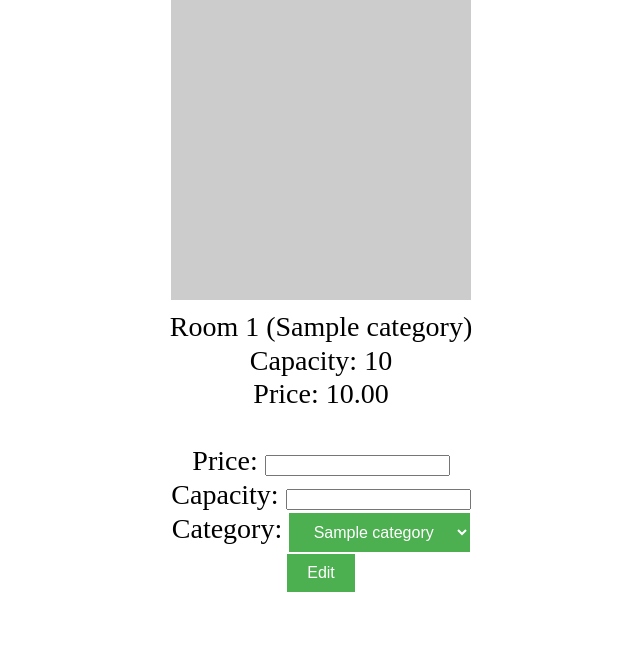
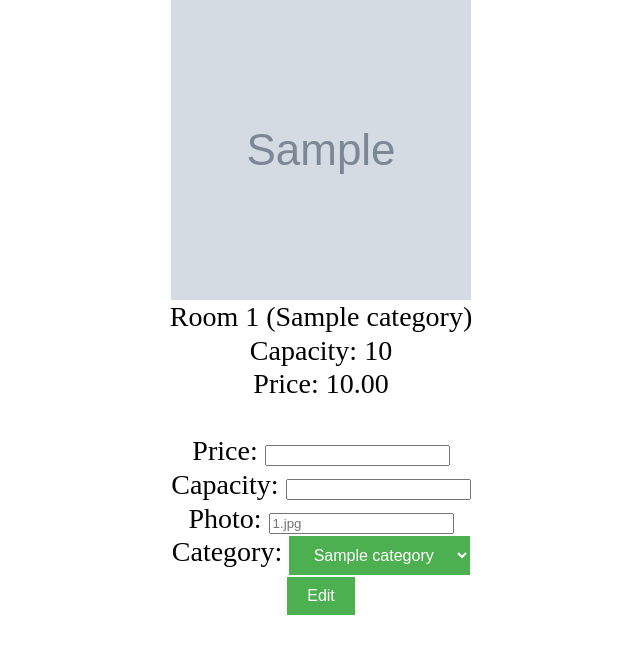
Before and after one commit to kolyaklimk/Python-Tasks, a Django app: page /room/1 in a window 1280 px wide. Shown: the part 66-720 px from the top of the page, without its empty margins (319-959 px from the left). Run offline with Django 4.2, Linux system fonts and the light colour scheme; a user stored in the database is signed in; tables that the repository leaves empty hold one stand-in row (values such as "Sample post"); grey boxes marked "Sample" are stand-in pictures.

Commit message:
Update image view

```diff
--- a/Lab4/mysite/hotel/models.py
+++ b/Lab4/mysite/hotel/models.py
@@ -15,7 +15,7 @@ class Room(models.Model):
     category = models.ForeignKey(Category, on_delete=models.CASCADE)
     capacity = models.IntegerField()
     price = models.DecimalField(max_digits=8, decimal_places=2)
-    photo = models.ImageField(upload_to='product/', blank=True)
+    photo = models.ImageField(upload_to='static/', blank=True)
 
     def __str__(self):
         return f"Room {self.id} ({self.category})"
--- a/Lab4/mysite/hotel/templates/hotel/hotel_list.html
+++ b/Lab4/mysite/hotel/templates/hotel/hotel_list.html
@@ -101,8 +101,11 @@ margin-bottom: 5px;
 </div>
 <ul class="room-list">
     {% for m in rooms %}
+
     <li class="room-item" onclick="window.location.href='{% url 'hotel:room_id' m.id %}'">
-        <div class="room-image"></div>
+        {% load static %}
+        <img src="{% static m.photo %}"
+             alt="My image" class="room-image">
         <div class="room-text">{{ m }}</div>
         <div class="room-text">Capacity: {{ m.capacity }}</div>
         <div class="room-text">Price: {{ m.price }}</div>
--- a/Lab4/mysite/hotel/templates/hotel/room_create.html
+++ b/Lab4/mysite/hotel/templates/hotel/room_create.html
@@ -20,6 +20,9 @@ text-align: center
         <label >Capacity:</label>
         <input type="number" min="0" name="capacity" required><br>
 
+        <label>Photo:</label>
+        <input name="photo" required placeholder="1.jpg"><br>
+
         <label >Category:</label>
         <select class="register-button" name="select">
             {% for category in categories %}
--- a/Lab4/mysite/hotel/templates/hotel/room_detail.html
+++ b/Lab4/mysite/hotel/templates/hotel/room_detail.html
@@ -6,7 +6,8 @@
 width: 300px;
 height: 300px;
 background-color: #ccc;
-margin: 0 auto 10px;
+display: block;
+margin: 0 auto;
 }
 
 .room-text {
@@ -19,7 +20,9 @@ text-align: center
 {% endblock %}
 
 {% block content %}
-<div class="room-image"></div>
+{% load static %}
+<img src="{% static form.photo %}"
+     alt="My image" class="room-image">
 <div class="room-text">
     <div>{{ form }}</div>
     <div>Capacity: {{ form.capacity }}</div>
@@ -60,6 +63,9 @@ text-align: center
         <label>Capacity:</label>
         <input type="number" min="0" name="capacity" required><br>
 
+        <label>Photo:</label>
+        <input name="photo" required placeholder="1.jpg"><br>
+
         <label>Category:</label>
         <select class="register-button" name="select">
             {% for category in categories %}
--- a/Lab4/mysite/hotel/views.py
+++ b/Lab4/mysite/hotel/views.py
@@ -81,11 +81,13 @@ def room_detail(request, room_id):
         price = request.POST['price']
         capacity = request.POST['capacity']
         select = request.POST['select']
+        photo = request.POST['photo']
 
         category = get_object_or_404(Category, id=select)
         form.category = category
         form.capacity = capacity
         form.price = price
+        form.photo = photo
 
         form.save()
         form = get_object_or_404(Room, id=room_id)
@@ -102,12 +104,13 @@ def create_room(request):
         price = request.POST['price']
         capacity = request.POST['capacity']
         select = request.POST['select']
+        photo = request.POST['photo']
 
         category = get_object_or_404(Category, id=select)
 
         new_room = Room()
         new_room.category = category
-        new_room.photo = '1'
+        new_room.photo = photo
         new_room.capacity = capacity
         new_room.price = price
         new_room.save()
--- a/Lab4/mysite/mysite/settings.py
+++ b/Lab4/mysite/mysite/settings.py
@@ -9,7 +9,7 @@ https://docs.djangoproject.com/en/4.2/topics/settings/
 For the full list of settings and their values, see
 https://docs.djangoproject.com/en/4.2/ref/settings/
 """
-
+import os.path
 from pathlib import Path
 
 # Build paths inside the project like this: BASE_DIR / 'subdir'.
@@ -115,6 +115,7 @@ USE_TZ = True
 # https://docs.djangoproject.com/en/4.2/howto/static-files/
 
 STATIC_URL = 'static/'
+STATICFILES_DIRS = [os.path.join(BASE_DIR, 'static'), ]
 
 # Default primary key field type
 # https://docs.djangoproject.com/en/4.2/ref/settings/#default-auto-field
```
Also changed, not shown: Lab4/mysite/hotel/migrations/0001_initial.py.
